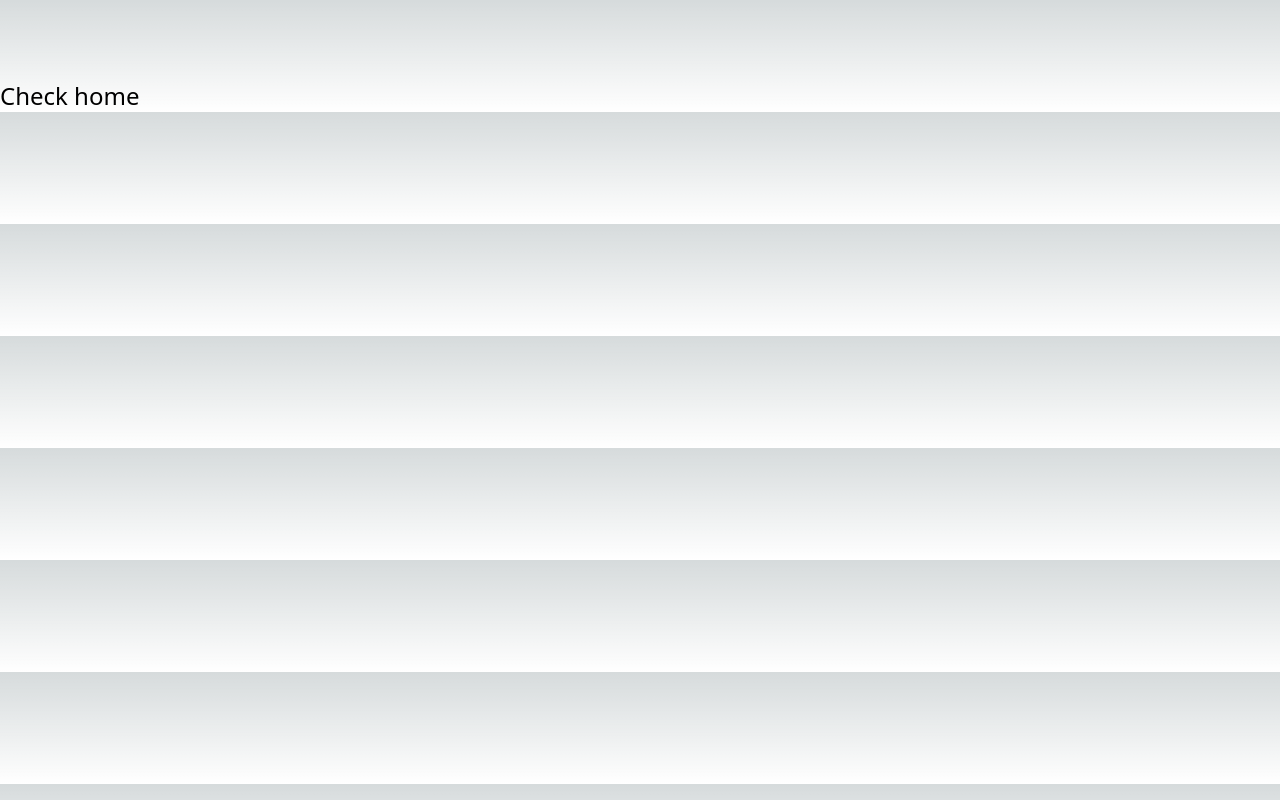
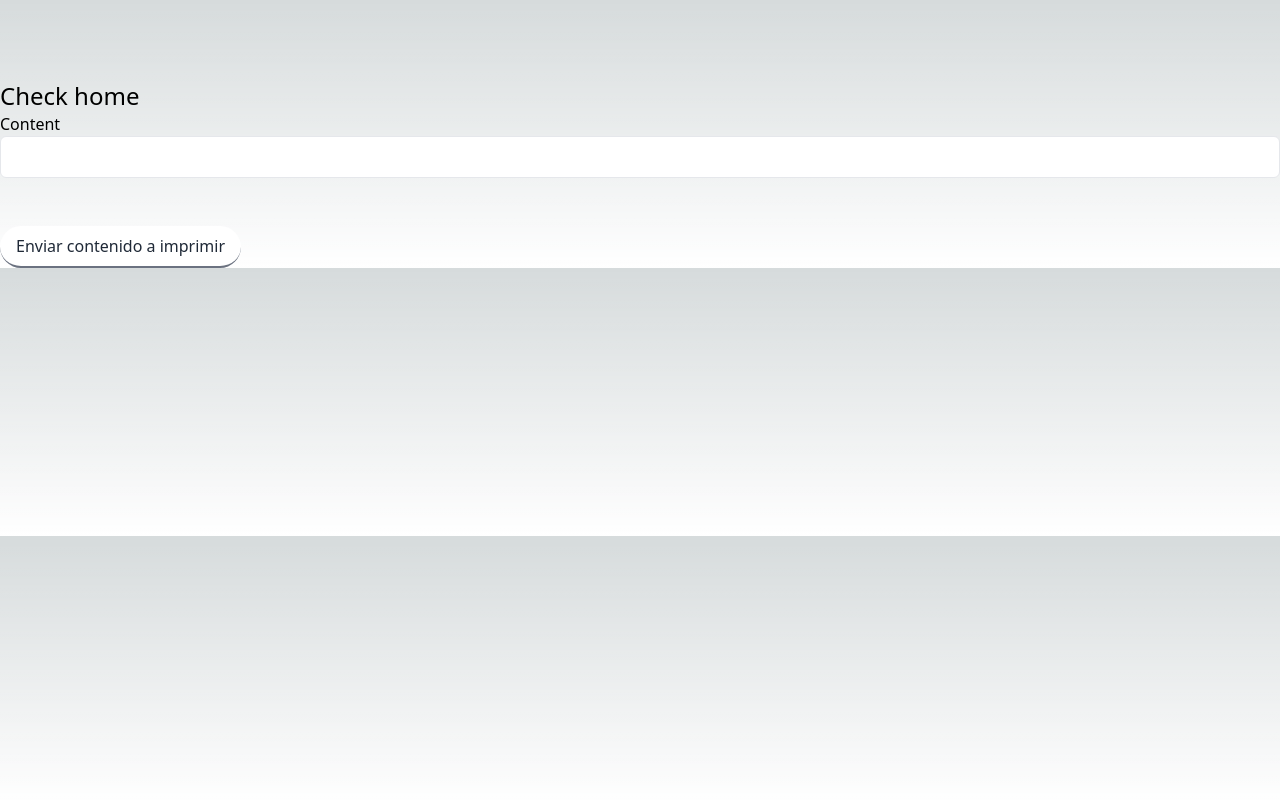
Before and after one commit to frankgimeno3/pompeiatotem, a Next.js app: page /dashboard in a window 1280 px wide. Built offline with nearby package versions, Linux system fonts and the light colour scheme.

Commit message:
ya es posible enviar contenido desde frontend

```diff
--- a/pages/dashboard/index.tsx
+++ b/pages/dashboard/index.tsx
@@ -1,13 +1,66 @@
+import { useState } from "react";
+import { useRouter } from "next/router";
+import Link from 'next/link';
 
- import Link from 'next/link'
 const Dashboard = () => {
+  const [filecontent, setFileContent] = useState("");
+  const [errorMessage, setErrorMessage] = useState("");
+  const router = useRouter();
+
+  const handleFile = (e: React.FormEvent) => {
+    e.preventDefault();
+    const expirationDate = new Date();
+    expirationDate.setDate(expirationDate.getDate() + 1);
+    const cookieOptions = {expires: expirationDate, secure: true};
+
+    fetch("http://localhost:5000/files/", {
+      method: "POST",
+      headers: {
+        "Content-Type": "application/json",
+      },
+      body: JSON.stringify({ content: filecontent }), // Utiliza filecontent en lugar de content
+    })
+      .then(response => {
+        if (response.ok) {
+          console.log("contenido enviado");
+          console.log(response);
+        } else {
+          throw new Error("Credenciales incorrectas");
+        }
+      })
+      .catch(error => {
+        console.error("Ha ocurrido un error:", error);
+        // Maneja el error de conexión o cualquier otro error
+      });
+  };
+
   return (
     <>
-         <h1 className="mt-20 text-2xl">
-            Check home
-        </h1>
+      <h1 className="mt-20 text-2xl">
+        Check home
+      </h1>
+      <form onSubmit={handleFile}>
+        <div className="mb-4">
+          <h2>Content</h2>
+          <input
+            className="w-full px-4 py-2 border rounded-md"
+            type="text"
+            value={filecontent}
+            onChange={(e) => setFileContent(e.target.value)}
+          />
+        </div>
+
+        {errorMessage && <p>{errorMessage}</p>}
+
+        <button
+          className="mt-8 bg-white text-gray-800 rounded-full py-2 px-4 border-b-2 border-gray-500 hover:bg-gray-600 hover:text-white"
+          type="submit" // Cambiado de onClick a type="submit"
+        >
+          Enviar contenido a imprimir
+        </button>
+      </form>
     </>
-    );
+  );
 };
 
 export default Dashboard;
--- a/pages/index.tsx
+++ b/pages/index.tsx
@@ -4,7 +4,7 @@ import Cookies from 'js-cookie';
 
 const Home = () => {
 
-const [email, setEmail] = useState("");
+const [usuario, setusuario] = useState("");
 const [password, setPassword] = useState("");
 const [errorMessage, setErrorMessage] = useState("");
 const router = useRouter();
@@ -21,7 +21,7 @@ const handleLogin = (e: React.FormEvent) => {
     headers: {
       "Content-Type": "application/json",
     },
-    body: JSON.stringify({ email, password }),
+    body: JSON.stringify({ usuario, password }),
   })
     .then(response => {
       if (response.ok) {
@@ -35,7 +35,7 @@ const handleLogin = (e: React.FormEvent) => {
       // console.log("Token:", accessToken);
       console.log(response.authToken);
 
-      Cookies.set('authvalue', response.authToken, cookieOptions); // Crear cookie con el valor del email
+      Cookies.set('authvalue', response.authToken, cookieOptions); // Crear cookie con el valor del usuario
       router.push("/dashboard");
     })
     .catch(error => {
@@ -56,9 +56,9 @@ const handleLogin = (e: React.FormEvent) => {
             <div className="mb-4">
               <input
                 className="w-full px-4 py-2 border rounded-md"
-                type="email"
-                value={email}
-                onChange={(e) => setEmail(e.target.value)}
+                type="usuario"
+                value={usuario}
+                onChange={(e) => setusuario(e.target.value)}
               />
             </div>
 
```
